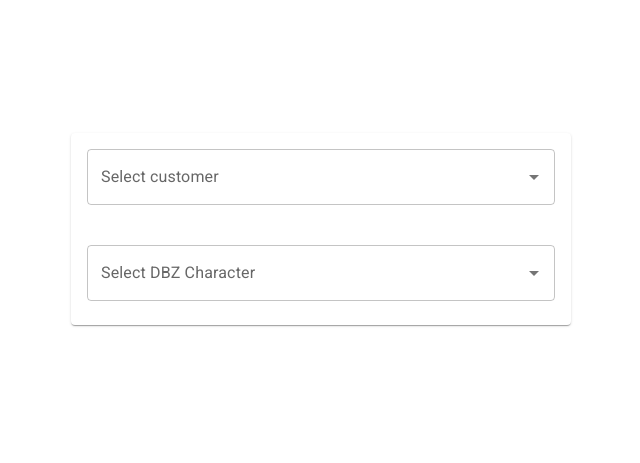
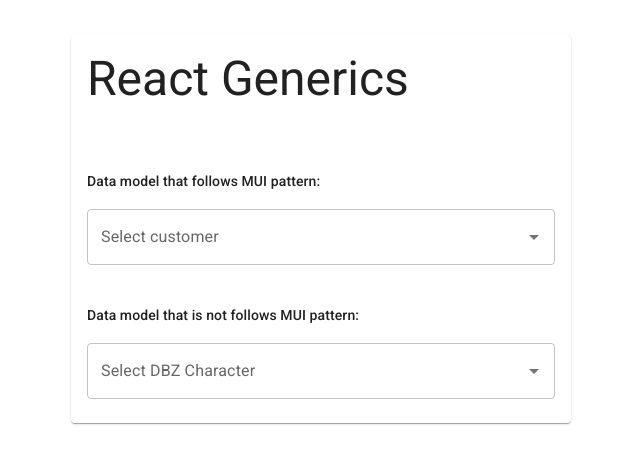
Before and after one commit to cmalave13/typescript-generics-demo, a React (Vite) app: page / in a window 1280 px wide. Shown: the part 171-634 px from the top of the page, without its empty margins (319-959 px from the left). Built offline with nearby package versions, Linux system fonts and the light colour scheme.

Commit message:
chore: cleaning things up

```diff
--- a/src/App.tsx
+++ b/src/App.tsx
@@ -5,6 +5,7 @@ import {
   createTheme,
   Stack,
   ThemeProvider,
+  Typography,
 } from "@mui/material";
 
 import { TCustomer2 } from "./types";
@@ -26,14 +27,23 @@ const App = (): ReactElement => {
         sx={{ height: "100%" }}
       >
         <Card sx={{ width: "500px" }}>
+          <header style={{ marginBottom: '32px', padding: '16px'}}>
+            <Typography variant="h3">React Generics</Typography>
+          </header>
           <CardContent>
             <Stack direction="column" spacing={5}>
+              <Stack spacing={2}>
+                <Typography variant="subtitle2">Data model that follows MUI pattern:</Typography>
                 <Searchfield inputLabel="Select customer" options={customers} />
+              </Stack>
+              <Stack spacing={2}>
+                <Typography variant="subtitle2">Data model that is not follows MUI pattern:</Typography>
                 <Searchfield
                   getOptionLabel={getOptionLabel}
                   inputLabel="Select DBZ Character"
                   options={customers2}
                 />
+              </Stack>
             </Stack>
           </CardContent>
         </Card>
--- a/src/utils.ts
+++ b/src/utils.ts
@@ -22,3 +22,5 @@
 
 // Generics in interfaces
 // --------------------------
+
+export default {};
```
Lines whose indentation alone changed are shown as unchanged.
